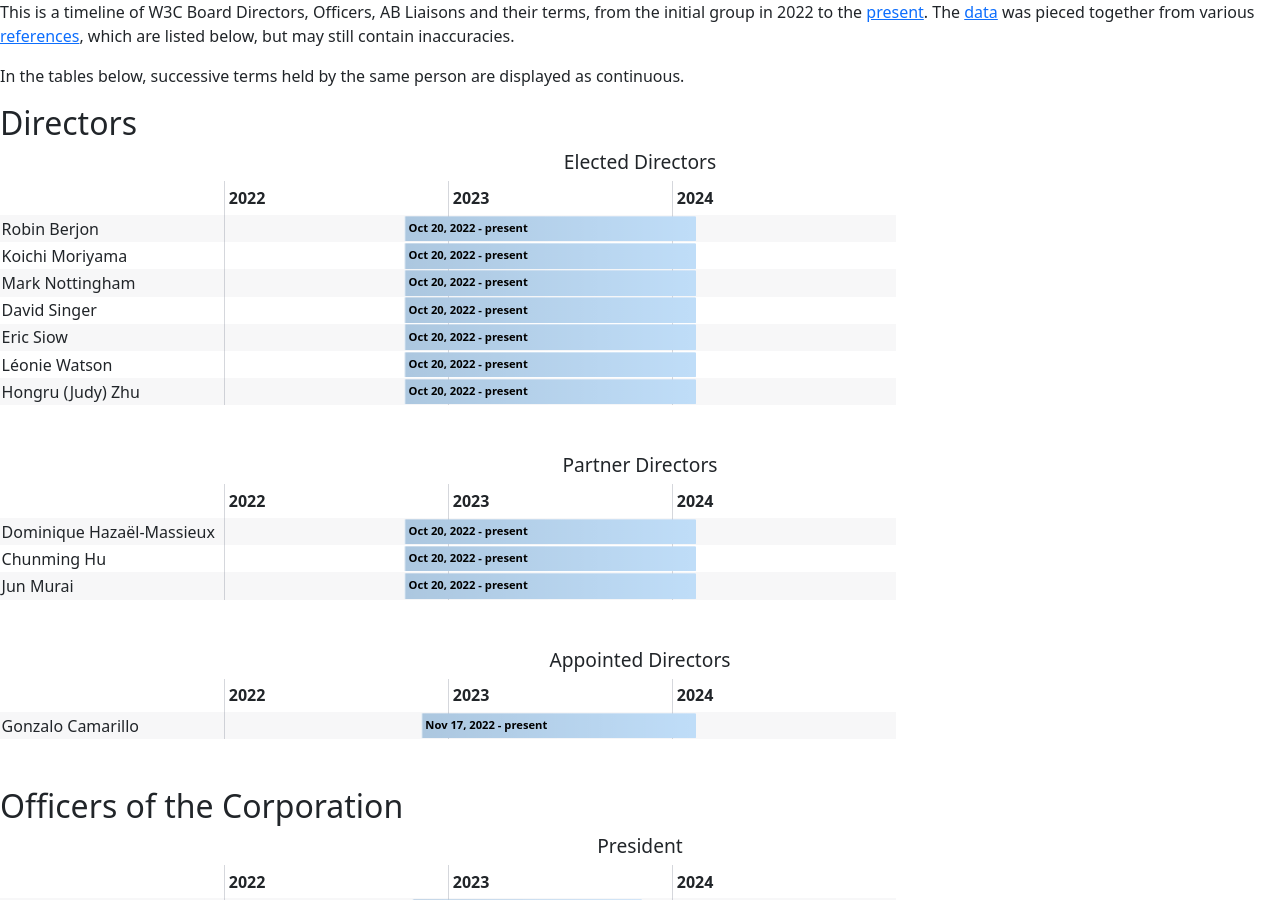
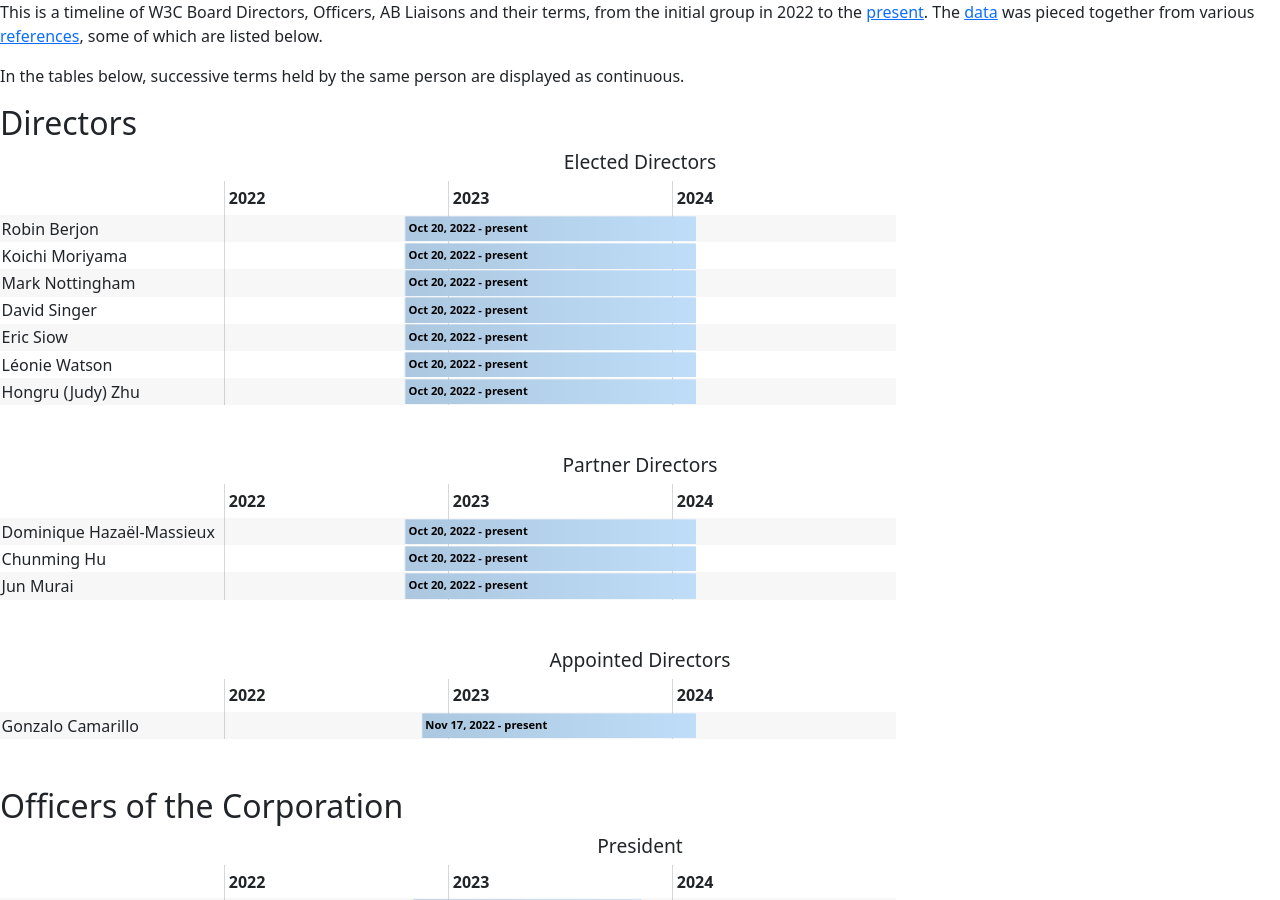
Before and after one commit to ianbjacobs/history-test-202402, a Jekyll site: the page built from history/index.md, in a window 1280 px wide and 900 px high. Built offline with Jekyll 4.4.1, drawn with Linux system fonts in a browser that asks for light colours.

Commit message:
editorial

```diff
--- a/history/index.md
+++ b/history/index.md
@@ -5,7 +5,7 @@ lead: From 2022 to present
 ---
 
 This is a timeline of W3C Board Directors, Officers, AB Liaisons and their terms, from the initial group in 2022 to the [present](https://www.w3.org/groups/other/board/participants/).
-The [data](members.json) was pieced together from various [references](#references), which are listed below, but may still contain inaccuracies.
+The [data](members.json) was pieced together from various [references](#references), some of which are listed below.
 
 In the tables below, successive terms held by the same person are displayed as continuous.
 
```
